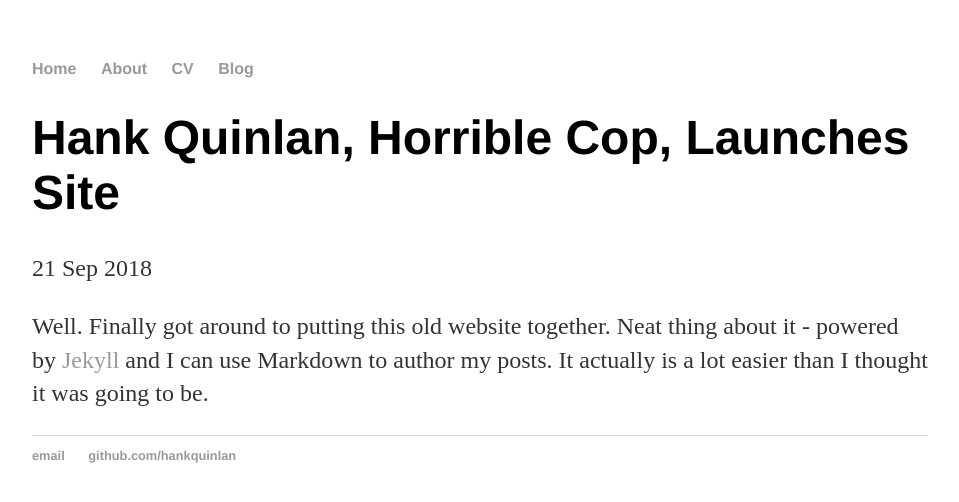
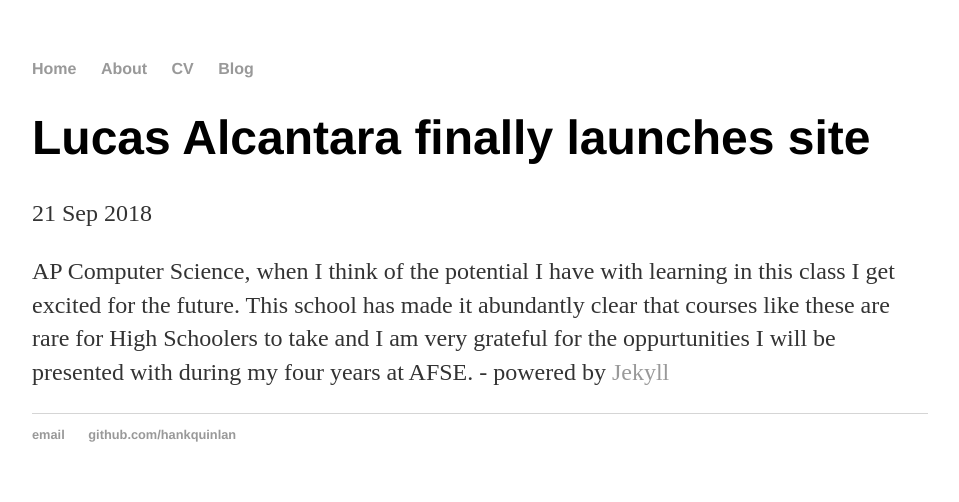
Before and after one commit to lucasa7733/lucasa7733.github.io, a Jekyll site: the page built from _posts/2018-9-21-lucas-alcantara.md, in a window 1280 px wide. Shown: the top 502 px of the page, without its empty margins (160-1119 px from the left). Built offline with Jekyll 4.4.1, drawn with Linux system fonts in a browser that asks for light colours.

Commit message:
Update 2018-9-21-lucas-alcantara.md

```diff
--- a/_posts/2018-9-21-lucas-alcantara.md
+++ b/_posts/2018-9-21-lucas-alcantara.md
@@ -1,7 +1,7 @@
 ---
 layout: post
-title: "Hank Quinlan, Horrible Cop, Launches Site"
+title: "Lucas Alcantara finally launches site"
 date: 2018-9-21
 ---
 
-Well. Finally got around to putting this old website together. Neat thing about it - powered by [Jekyll](http://jekyllrb.com) and I can use Markdown to author my posts. It actually is a lot easier than I thought it was going to be.
+AP Computer Science, when I think of the potential I have with learning in this class I get excited for the future. This school has made it abundantly clear that courses like these are rare for High Schoolers to take and I am very grateful for the oppurtunities I will be presented with during my four years at AFSE. - powered by [Jekyll](http://jekyllrb.com)
```
